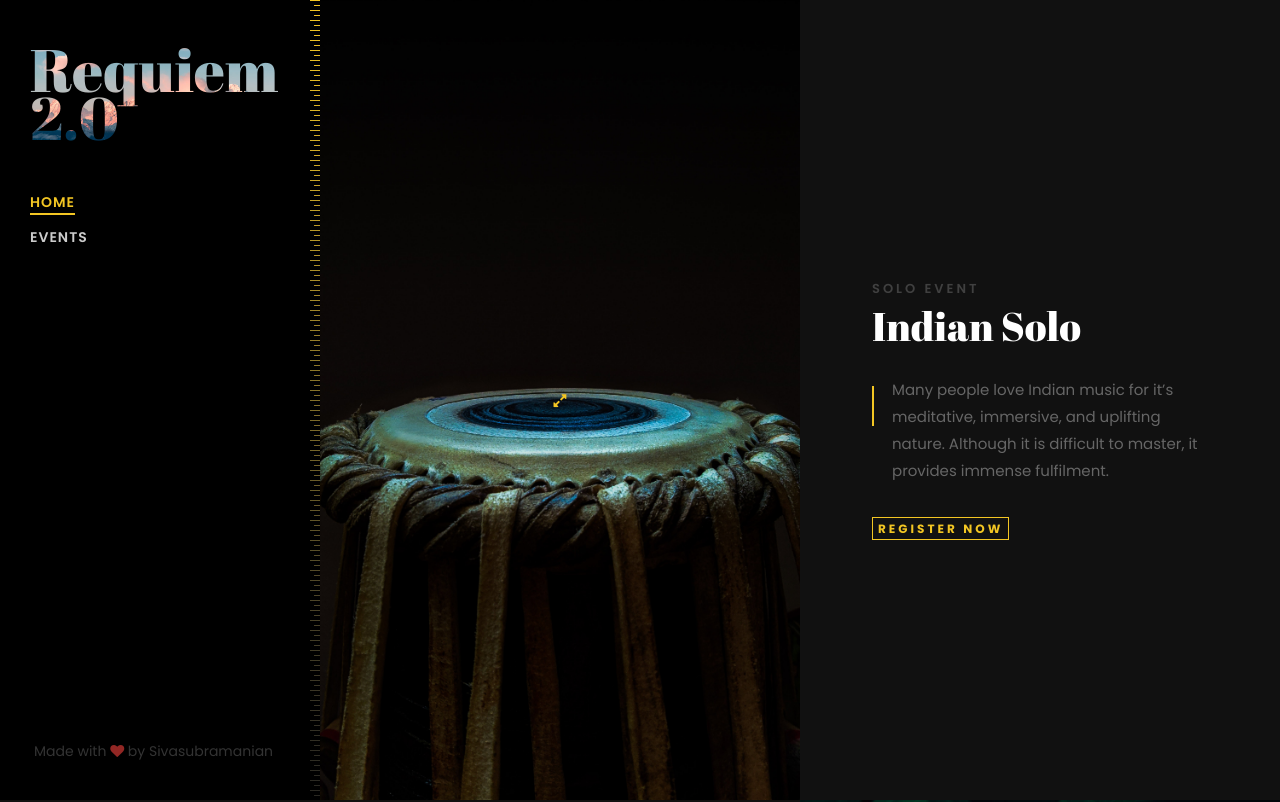
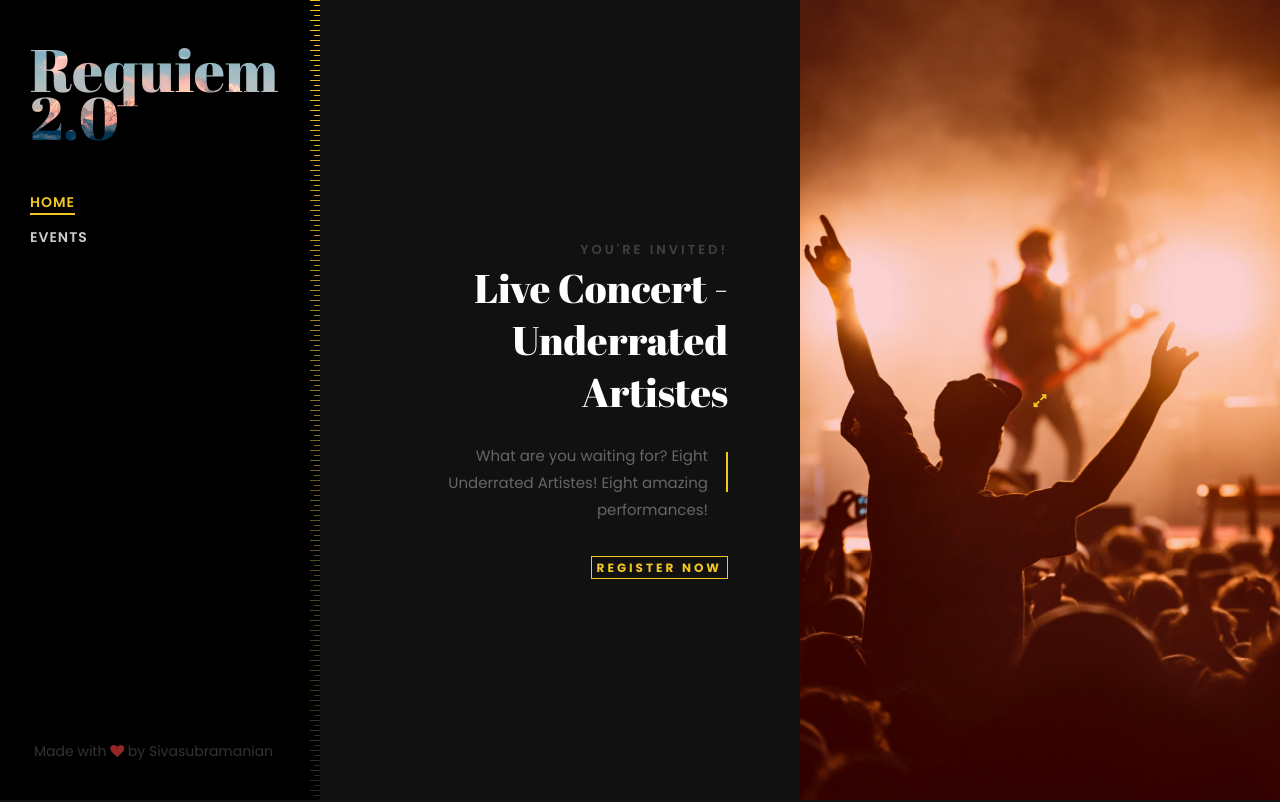
Before and after one commit to CaptSteel/old, a plain HTML site: page index.html in a window 1280 px wide. Shown: the top 802 px of the page. Drawn offline with Linux system fonts and the light colour scheme.

Commit message:
Update index.html

```diff
--- a/index.html
+++ b/index.html
@@ -47,6 +47,31 @@
 						<div class="row d-flex no-gutters">
 							<div class="col-md-12 portfolio-wrap">
 								<div class="row no-gutters align-items-center">
+									<a href="images/Group-7.jpg" class="col-md-6 order-md-last img image-popup js-fullheight d-flex align-items-center justify-content-center" style="background-image: url(images/Group-7.jpg);">
+										<div class="#">
+											<span class="fa fa-expand"></span>
+										</div>
+									</a>
+									<div class="col-md-6">
+										<div class="text pt-5 px-md-5 ftco-animate">
+											<div class="px-4 px-lg-4">
+												<div class="desc text-md-right">
+													<div class="top">
+														<span class="subheading">You're Invited!</span>
+														<h2 class="mb-4"><a href="gallery.html">Live Concert  - Underrated Artistes</a></h2>
+													</div>
+													<div class="absolute">
+														<p>What are you waiting for?  Eight Underrated Artistes! Eight amazing performances!</p>
+													</div>
+													<p><a href="https://meddlvctsts.typeform.com/to/v2YaWcg4" class="custom-btn">Register Now</a></p>
+												</div>
+											</div>
+										</div>
+									</div>
+								</div>
+							</div>
+							<!-- <div class="col-md-12 portfolio-wrap">
+								<div class="row no-gutters align-items-center">
 									<a href="images/work-1.jpg" class="col-md-6 img image-popup js-fullheight d-flex align-items-center justify-content-center" style="background-image: url(images/work-1.jpg);">
 										<div class="#">
 											<span class="fa fa-expand"></span>
@@ -75,7 +100,7 @@
 								<div class="row no-gutters align-items-center">
 									<a href="images/work-2.jpg" class="col-md-6 order-md-last img image-popup js-fullheight d-flex align-items-center justify-content-center" style="background-image: url(images/work-2.jpg);">
 										<!-- <div class="icon d-flex align-items-center justify-content-center"> -->
-										<div class="#">
+							<!--			<div class="#">
 											<span class="fa fa-expand"></span>
 										</div>
 									</a>
@@ -276,7 +301,7 @@
 												</div>
 											</div>
 										</div>
-									</div>
+									</div> -->
 								</div>
 							</div>
 						</div>
```
